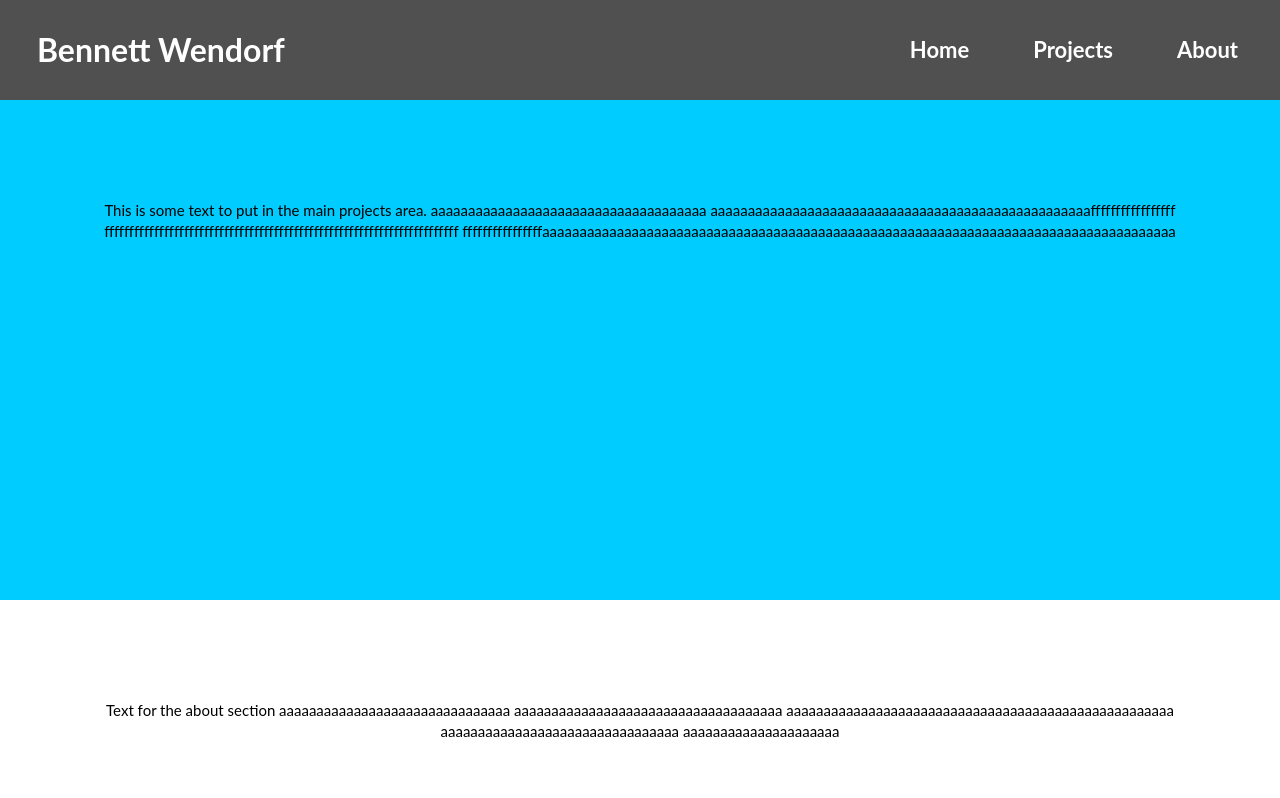
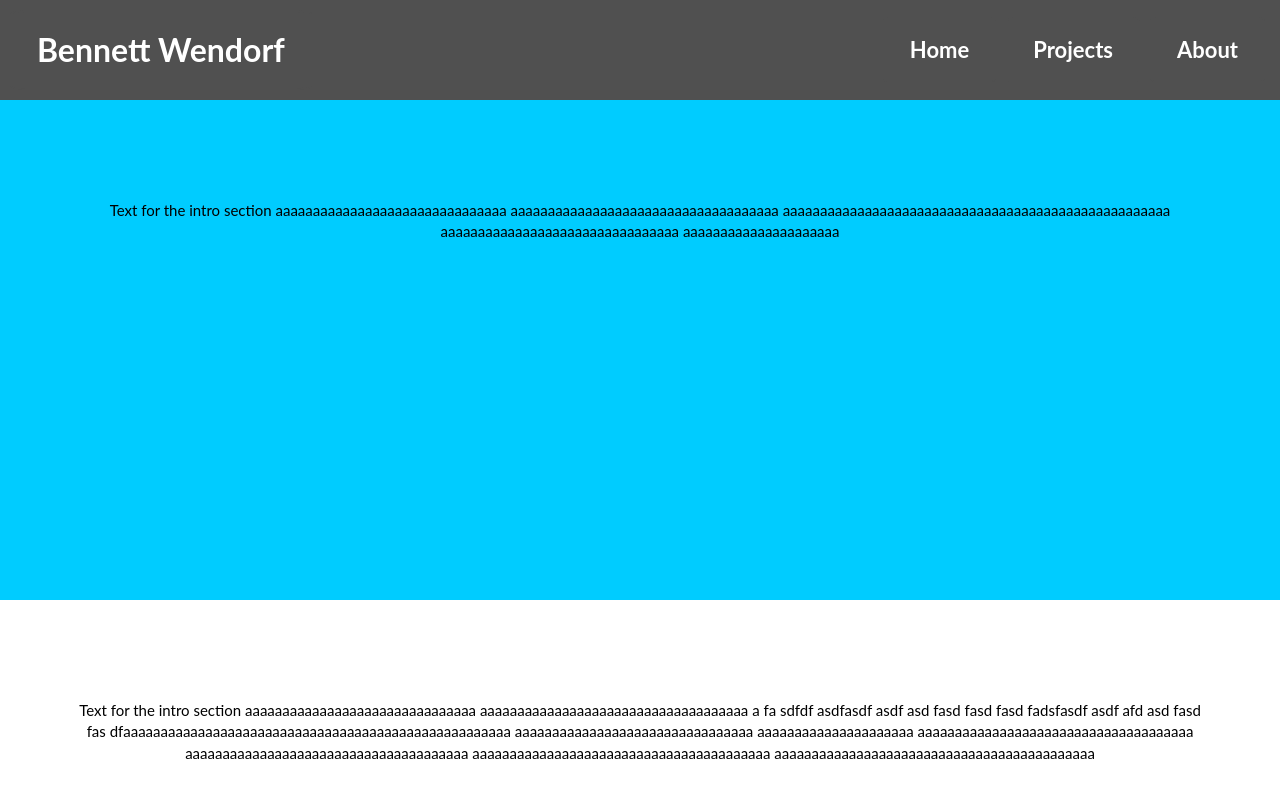
Before and after one commit to Bennett-Wendorf/Bennett-Wendorf.github.io, a Jekyll site: the page built from index.html, in a window 1280 px wide and 900 px high. Shown: the top 798 px of the window. Built offline with Jekyll 4.4.1, drawn with Linux system fonts in a browser that asks for light colours; some of the changed text lies outside the part shown.

Commit message:
Fixed dropdown button and added third content section.

```diff
--- a/_config.yml
+++ b/_config.yml
@@ -58,7 +58,6 @@
 # remote_theme: jeromelachaud/freelancer-theme
 plugins:
   - jekyll-feed
-#  - jekyll-remote-theme
 
 # Exclude from processing.
 # The following items will not be processed, by default.
--- a/_includes/about.html
+++ b/_includes/about.html
@@ -1,4 +1,4 @@
-<div class="content-area-light" style="height: 500px;">
+<div class="content-area-accent" style="height: 500px;">
     <div class="text-center container content-main">
         Text for the about section aaaaaaaaaaaaaaaaaaaaaaaaaaaaaaa aaaaaaaaaaaaaaaaaaaaaaaaaaaaaaaaaaaa aaaaaaaaaaaaaaaaaaaaaaaaaaaaaaaaaaaaaaaaaaaaaaaaaaaa aaaaaaaaaaaaaaaaaaaaaaaaaaaaaaaa aaaaaaaaaaaaaaaaaaaaa
     </div>
--- a/_includes/footer.html
+++ b/_includes/footer.html
@@ -9,4 +9,7 @@
             {% endfor %}
         </ul>
     </div>
+    <div style="font-size: 12px;">
+        © 2020 Bennett Wendorf
+    </div>
 </footer>
--- /dev/null
+++ b/_includes/intro.html
@@ -0,0 +1,5 @@
+<div class="content-area-accent" style="height: 500px;">
+    <div class="text-center container content-main">
+        Text for the intro section aaaaaaaaaaaaaaaaaaaaaaaaaaaaaaa aaaaaaaaaaaaaaaaaaaaaaaaaaaaaaaaaaaa aaaaaaaaaaaaaaaaaaaaaaaaaaaaaaaaaaaaaaaaaaaaaaaaaaaa aaaaaaaaaaaaaaaaaaaaaaaaaaaaaaaa aaaaaaaaaaaaaaaaaaaaa
+    </div>
+</div>
--- a/_includes/navbar.html
+++ b/_includes/navbar.html
@@ -4,12 +4,12 @@
         <li class="site-link vertical-center"><a href="#Page-Top" class="btn-nav">{{ site.title }}</a></li>
         <li class="nav-buttons vertical-center content-hidden-medium"><a href="#About" class="btn-nav">About</a></li>
         <li class="nav-buttons vertical-center content-hidden-medium"><a href="#Projects" class="btn-nav">Projects</a></li>
-        <li class="nav-buttons vertical-center content-hidden-medium"><a href="#Page-Top" class="btn-nav">Home</a></li>
+        <li class="nav-buttons vertical-center content-hidden-medium"><a href="#Intro" class="btn-nav">Home</a></li>
         <li class="nav-buttons vertical-center content-shown-medium" onclick="toggleDropdownMenu()"><i class="btn-nav fa fa-bars" aria-hidden="true"></i></li>
     </ul>
     <div id="menuDiv" class="dropdown">
         <ul>
-            <li><a href="index.html" class="btn-dropdown">Home</a></li>
+            <li><a href="#Intro" class="btn-dropdown">Home</a></li>
             <li><a href="#Projects" class="btn-dropdown">Projects</a></li>
             <li><a href="#About" class="btn-dropdown">About</a></li>
         </ul>
--- a/_includes/projects.html
+++ b/_includes/projects.html
@@ -1,5 +1,5 @@
-<div class="content-area-accent" style="height: 500px;">
+<div class="content-area-light" style="height: 500px;">
     <div class="text-center container content-main">
-        This is some text to put in the main projects area. aaaaaaaaaaaaaaaaaaaaaaaaaaaaaaaaaaaaa aaaaaaaaaaaaaaaaaaaaaaaaaaaaaaaaaaaaaaaaaaaaaaaaaaafffffffffffffffff fffffffffffffffffffffffffffffffffffffffffffffffffffffffffffffffffffffff ffffffffffffffffaaaaaaaaaaaaaaaaaaaaaaaaaaaaaaaaaaaaaaaaaaaaaaaaaaaaaaaaaaaaaaaaaaaaaaaaaaaaaaaaaaaaa
+        Text for the intro section aaaaaaaaaaaaaaaaaaaaaaaaaaaaaaa aaaaaaaaaaaaaaaaaaaaaaaaaaaaaaaaaaaa a                                     fa sdfdf asdfasdf asdf asd fasd fasd fasd fadsfasdf asdf afd asd fasd fas dfaaaaaaaaaaaaaaaaaaaaaaaaaaaaaaaaaaaaaaaaaaaaaaaaaaaa aaaaaaaaaaaaaaaaaaaaaaaaaaaaaaaa aaaaaaaaaaaaaaaaaaaaa aaaaaaaaaaaaaaaaaaaaaaaaaaaaaaaaaaaaa aaaaaaaaaaaaaaaaaaaaaaaaaaaaaaaaaaaaaa aaaaaaaaaaaaaaaaaaaaaaaaaaaaaaaaaaaaaaaa aaaaaaaaaaaaaaaaaaaaaaaaaaaaaaaaaaaaaaaaaaa
     </div>
 </div>
--- a/_layouts/default.html
+++ b/_layouts/default.html
@@ -1,9 +1,12 @@
 <!DOCTYPE html>
 <html>
-    <div>
+    <div id="Page-Top">
         {% include head.html %}
-        <body id="Page-Top" class="index">
+        <body class="index">
             {% include navbar.html %}
+            <section id="Intro">
+                {% include intro.html %}
+            </section>
             <section id="Projects">
                 {% include projects.html %}
             </section>
--- a/js/main.js
+++ b/js/main.js
@@ -1,8 +1,8 @@
 function toggleDropdownMenu() {
     var menu = document.getElementById('menuDiv');
-    if (menu.style.display === "none") {
+    if (menu.style.display === "block") {
+        menu.style.display = "none";
+    } else {
         menu.style.display = "block";
-    } else {
-        menu.style.display = "none";
     }
 }
```
